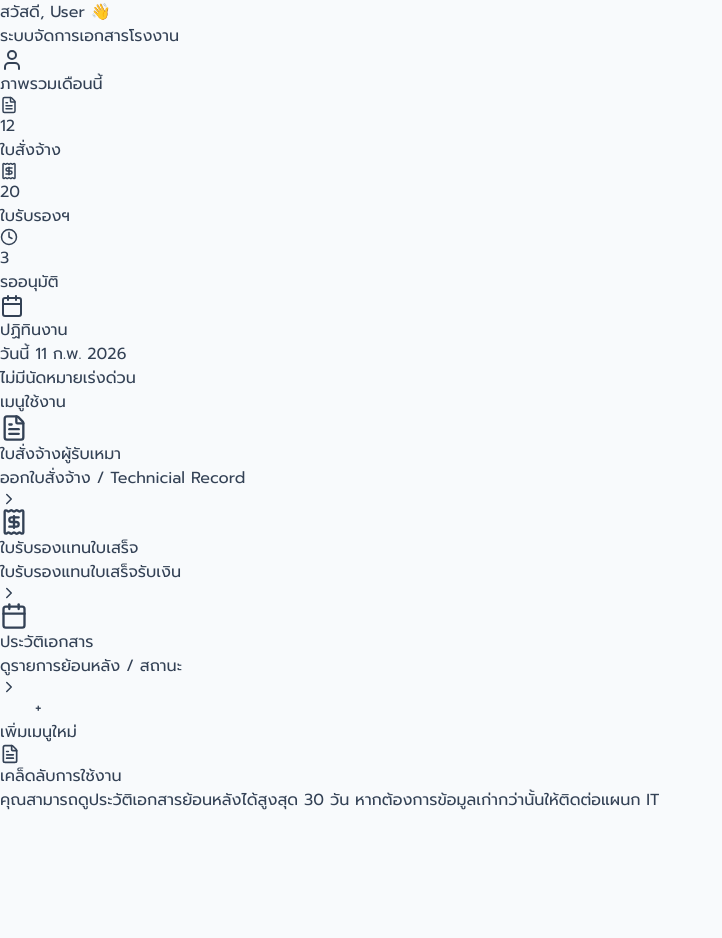
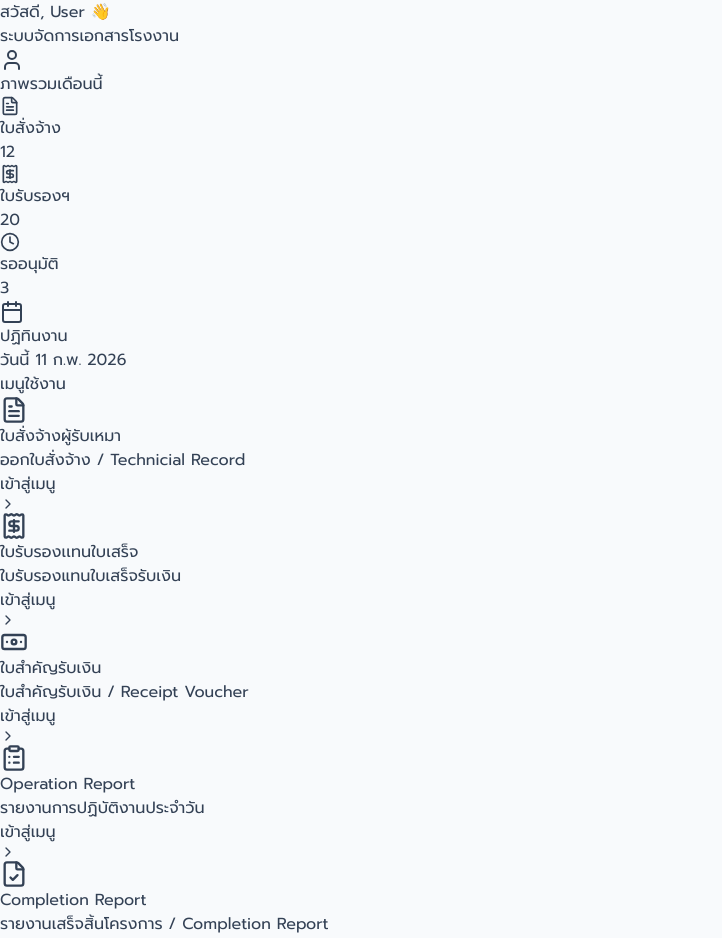
Before and after one commit to eakathit/factory-docs-system, a React (Vite) app: page / in a window 1280 px wide. Shown: the top 938 px of the page, without its empty margins (0-722 px from the left). Before the commit the page ends 812 px from the top, so only its background shows below. Built offline with nearby package versions, Linux system fonts and the light colour scheme; no server answers.

Commit message:
style: update layout

```diff
--- a/src/App.jsx
+++ b/src/App.jsx
@@ -2,8 +2,18 @@
 import { useState, useEffect } from 'react'
 import { BrowserRouter as Router, Routes, Route, Link } from 'react-router-dom'
 import {
-  FileText, User, Calendar, Receipt, ChevronRight,
-  LayoutGrid, Clock, Sparkles, TrendingUp
+  FileText,
+  Receipt,
+  Calendar,
+  Clock,
+  User,
+  Menu,
+  X,
+  ChevronRight,
+  Banknote, // ไอคอนใหม่: ใบสำคัญรับเงิน
+  ClipboardList, // ไอคอนใหม่: Op Report
+  FileCheck, // ไอคอนใหม่: Completion Report
+  LayoutGrid // ไอคอนใหม่: รวม App
 } from 'lucide-react'
 
 // นำเข้าไฟล์หน้าต่างๆ (คงเดิมไว้)
@@ -12,56 +22,50 @@ import History from './History'
 import OrderPrint from './OrderPrint'
 import ReceiptForm from './ReceiptForm'
 import ReceiptPrint from './ReceiptPrint'
+import FactoryPortal from './FactoryPortal'
 
 // --- Component: Quick Stat Widget (ตัวเลขสรุป) ---
-const StatWidget = ({ icon: Icon, label, value, trend, color }) => (
-  <div className="bg-white/80 backdrop-blur-sm p-4 rounded-2xl shadow-sm border border-slate-100 flex-1 min-w-[140px]">
-    <div className="flex items-start justify-between mb-2">
-      <div className={`p-2 rounded-xl ${color} bg-opacity-10 text-${color.split('-')[1]}-600`}>
-        <Icon size={18} />
+const StatWidget = ({ icon: Icon, label, value, color }) => (
+  <div className="bg-white p-6 rounded-2xl shadow-sm border border-slate-100 min-w-[200px] flex-1 fade-in-up hover:shadow-md transition-shadow">
+    <div className="flex items-center gap-4">
+      <div className={`p-3 rounded-xl ${color} bg-opacity-10 text-white`}>
+        <div className={`w-8 h-8 rounded-lg flex items-center justify-center ${color}`}>
+          <Icon size={20} />
         </div>
-      {trend && (
-        <span className="text-xs font-medium text-emerald-600 flex items-center bg-emerald-50 px-2 py-0.5 rounded-full">
-          +{trend}% <TrendingUp size={10} className="ml-1" />
-        </span>
-      )}
       </div>
-    <div className="text-2xl font-bold text-slate-800">{value}</div>
-    <div className="text-xs text-slate-500 font-medium">{label}</div>
+      <div>
+        <p className="text-sm text-slate-500 font-medium mb-1">{label}</p>
+        <h4 className="text-2xl font-bold text-slate-800">{value}</h4>
+      </div>
+    </div>
   </div>
 )
-
 // --- Component: การ์ดเมนูแบบใหม่ ---
 const MenuCard = ({ to, title, subtitle, icon: Icon, gradient, delay }) => (
-  <Link
-    to={to}
-    className="group relative overflow-hidden bg-white rounded-3xl p-6 shadow-sm hover:shadow-xl hover:shadow-blue-200/50 transition-all duration-300 transform hover:-translate-y-1 border border-slate-50 fade-in-up"
+  <Link to={to} className="block group">
+    <div
+      className={`h-full bg-white rounded-3xl p-6 shadow-sm border border-slate-100 hover:shadow-xl hover:-translate-y-1 transition-all duration-300 relative overflow-hidden fade-in-up`}
       style={{ animationDelay: `${delay}ms` }}
     >
-    {/* พื้นหลัง Gradient จางๆ เวลา Hover */}
-    <div className={`absolute inset-0 opacity-0 group-hover:opacity-10 transition-opacity duration-300 bg-gradient-to-br ${gradient}`}></div>
+      <div className={`absolute top-0 right-0 w-32 h-32 bg-gradient-to-br ${gradient} opacity-10 rounded-bl-[100px] -mr-10 -mt-10 group-hover:scale-110 transition-transform duration-500`} />
 
-    <div className="relative z-10 flex items-center justify-between">
-      <div className="flex items-center gap-4">
-        {/* Icon Box */}
-        <div className={`w-14 h-14 rounded-2xl flex items-center justify-center text-white shadow-lg bg-gradient-to-br ${gradient} group-hover:scale-110 transition-transform duration-300`}>
-          <Icon size={28} strokeWidth={2} />
+      <div className="relative z-10 flex flex-col h-full justify-between">
+        <div>
+          <div className={`w-14 h-14 rounded-2xl bg-gradient-to-br ${gradient} flex items-center justify-center text-white mb-6 shadow-lg transform group-hover:rotate-6 transition-transform duration-300`}>
+            <Icon size={28} />
           </div>
-
-        {/* Text */}
-        <div className="flex flex-col">
-          <h3 className="text-lg font-bold text-slate-700 group-hover:text-slate-900 transition-colors">
+          <h3 className="text-xl font-bold text-slate-800 mb-2 group-hover:text-blue-600 transition-colors">
             {title}
           </h3>
-          <p className="text-sm text-slate-400 group-hover:text-slate-500 font-light">
+          <p className="text-slate-500 text-sm leading-relaxed">
             {subtitle}
           </p>
         </div>
+
+        <div className="mt-6 flex items-center text-sm font-semibold text-slate-400 group-hover:text-blue-600 transition-colors">
+          <span>เข้าสู่เมนู</span>
+          <ChevronRight size={16} className="ml-2 group-hover:translate-x-1 transition-transform" />
         </div>
-
-      {/* Arrow */}
-      <div className="w-8 h-8 rounded-full bg-slate-50 flex items-center justify-center text-slate-300 group-hover:bg-blue-600 group-hover:text-white transition-all duration-300">
-        <ChevronRight size={18} />
       </div>
     </div>
   </Link>
@@ -80,12 +84,10 @@ const Home = ({ user }) => {
   // ใน src/App.jsx (Component Home)
 
 return (
-  <div className="min-h-screen bg-slate-50/50 pb-10"> {/* เพิ่มสีพื้นหลังจางๆ ให้ดูมีมิติ */}
+    <div className="min-h-screen bg-slate-50/50 pb-10">
 
-    {/* เปลี่ยน max-w-7xl เป็น max-w-screen-2xl และเพิ่ม padding ด้านข้างอีกนิด (lg:px-12) */}
-  <div className="w-full max-w-[96%] mx-auto px-4 sm:px-6 lg:px-8">
+      <div className="w-full max-w-[96%] mx-auto px-4 sm:px-6 lg:px-12">
 
-      {/* 1. Header (แสดงเต็มความกว้างเหมือนเดิม) */}
         <header className="pt-8 pb-8 flex justify-between items-end">
           <div>
             <h1 className="text-3xl font-bold text-slate-800 bg-clip-text text-transparent bg-gradient-to-r from-slate-800 to-slate-600">
@@ -100,18 +102,14 @@ return (
           </div>
         </header>
 
-      {/* --- ส่วนที่ปรับปรุงใหม่: แบ่ง Grid ซ้าย-ขวา --- */}
         <div className="grid grid-cols-1 lg:grid-cols-12 gap-8 items-start">
 
-        {/* LEFT COLUMN: สถิติ (จะไปอยู่ด้านซ้ายเมื่อจอใหญ่) */}
-        {/* ใช้ lg:col-span-4 แปลว่ากินพื้นที่ 4/12 หรือ 1 ใน 3 ของจอ */}
-        <div className="lg:col-span-4 space-y-6">
+          {/* LEFT COLUMN: Stats */}
+          <div className="lg:col-span-4 xl:col-span-3 space-y-6">
             <h3 className="text-lg font-semibold text-slate-700 hidden lg:block px-1">
               ภาพรวมเดือนนี้
             </h3>
 
-          {/* ในมือถือ: เลื่อนแนวนอน (overflow-x-auto) */}
-          {/* ใน Desktop: เรียงลงมาแนวตั้ง (lg:flex-col) */}
             <div className="flex gap-4 overflow-x-auto pb-4 lg:pb-0 lg:overflow-visible lg:flex-col lg:gap-5">
               <StatWidget
                 icon={FileText}
@@ -132,28 +130,28 @@ return (
                 color="bg-orange-500"
               />
 
-            {/* เพิ่ม Card พิเศษสำหรับ Desktop เพื่อให้ฝั่งซ้ายดูไม่โล่งเกินไป */}
+              {/* Card เพิ่มเติมสำหรับ Desktop */}
               <div className="hidden lg:block bg-white p-6 rounded-2xl shadow-sm border border-slate-100 mt-4">
                 <h4 className="text-slate-800 font-medium mb-2 flex items-center gap-2">
                   <Calendar className="w-4 h-4 text-blue-500"/> ปฏิทินงาน
                 </h4>
                 <p className="text-sm text-slate-500">
                   วันนี้ 11 ก.พ. 2026<br/>
-                 ไม่มีนัดหมายเร่งด่วน
                 </p>
               </div>
             </div>
           </div>
 
-        {/* RIGHT COLUMN: เมนูหลัก (จะไปอยู่ด้านขวาเมื่อจอใหญ่) */}
-        {/* ใช้ lg:col-span-8 แปลว่ากินพื้นที่ 8/12 หรือ 2 ใน 3 ของจอ */}
-        <div className="lg:col-span-8">
+          {/* RIGHT COLUMN: 6 เมนูหลัก */}
+          <div className="lg:col-span-8 xl:col-span-9">
             <h3 className="text-lg font-semibold text-slate-700 mb-4 hidden lg:block px-1">
                เมนูใช้งาน
             </h3>
 
-           {/* ปรับ Grid ของเมนูให้ใหญ่ขึ้น */}
-           <div className="grid gap-5 sm:grid-cols-2">
+            {/* Grid 3 คอลัมน์ (วาง 6 เมนู = 2 แถวพอดี) */}
+            <div className="grid gap-5 sm:grid-cols-2 xl:grid-cols-3">
+
+              {/* 1. ใบสั่งจ้าง (เดิม) */}
               <MenuCard
                 to="/contractor-order"
                 title="ใบสั่งจ้างผู้รับเหมา"
@@ -163,47 +161,67 @@ return (
                 delay="100"
               />
 
+              {/* 2. ใบรับรองแทนใบเสร็จ (เดิม) */}
               <MenuCard
                 to="/receipt-form"
                 title="ใบรับรองเเทนใบเสร็จ"
                 subtitle="ใบรับรองแทนใบเสร็จรับเงิน"
                 icon={Receipt}
                 gradient="from-emerald-500 to-teal-500"
+                delay="150"
+              />
+
+              {/* 3. ใบสำคัญรับเงิน (ใหม่) */}
+              <MenuCard
+                to="/payment-voucher"
+                title="ใบสำคัญรับเงิน"
+                subtitle="ใบสำคัญรับเงิน / Receipt Voucher"
+                icon={Banknote}
+                gradient="from-pink-500 to-rose-500"
                 delay="200"
               />
 
+              {/* 4. Operation Report (ใหม่) */}
+              <MenuCard
+                to="/operation-report"
+                title="Operation Report"
+                subtitle="รายงานการปฏิบัติงานประจำวัน"
+                icon={ClipboardList}
+                gradient="from-violet-500 to-purple-600"
+                delay="250"
+              />
+
+              {/* 5. Completion Report (ใหม่) */}
+              <MenuCard
+                to="/completion-report"
+                title="Completion Report"
+                subtitle="รายงานเสร็จสิ้นโครงการ / Completion Report"
+                icon={FileCheck}
+                gradient="from-orange-400 to-amber-500"
+                delay="300"
+              />
+
+              {/* history document */}
               <MenuCard
               to="/history"
               title="ประวัติเอกสาร"
-              subtitle="ดูรายการย้อนหลัง / สถานะ"
+              subtitle="ตรวจสอบ / ย้อนดูรายการเก่า"
               icon={Calendar}
-              gradient="from-orange-400 to-pink-500"
-              delay="300"
+              gradient="from-cyan-500 to-blue-500"
+              delay="350"
               />
 
-            <button className="group h-full min-h-[120px] relative overflow-hidden bg-white/50 rounded-3xl p-6 hover:bg-white transition-all duration-300 border-2 border-dashed border-slate-200 hover:border-blue-300 flex flex-col items-center justify-center gap-3 fade-in-up shadow-sm hover:shadow-md" style={{animationDelay: '400ms'}}>
-               <div className="w-12 h-12 rounded-full bg-slate-100 group-hover:bg-blue-50 flex items-center justify-center transition-colors">
-                  <span className="text-2xl text-slate-400 group-hover:text-blue-500">+</span>
+              {/* 6. รวมแอปพลิเคชัน (ใหม่) */}
+              <MenuCard
+                to="/factory-portal"
+                title="รวมเว็บแอปฯ (Portal)"
+                subtitle="ทางเข้าสู่ระบบอื่นๆ ของบริษัท"
+                icon={LayoutGrid}
+                gradient="from-slate-600 to-slate-800"
+                delay="350"
+              />
+
             </div>
-               <span className="text-slate-400 font-medium group-hover:text-slate-600">
-                 เพิ่มเมนูใหม่
-               </span>
-            </button>
-          </div>
-
-          {/* Tips: ส่วนเสริมสำหรับ Desktop */}
-          <div className="mt-8 hidden lg:block p-4 bg-blue-50 rounded-2xl border border-blue-100 flex items-start gap-4">
-             <div className="p-2 bg-blue-100 rounded-lg text-blue-600">
-                <FileText size={20}/>
-             </div>
-             <div>
-                <h4 className="font-medium text-blue-900">เคล็ดลับการใช้งาน</h4>
-                <p className="text-sm text-blue-700/80 mt-1">
-                  คุณสามารถดูประวัติเอกสารย้อนหลังได้สูงสุด 30 วัน หากต้องการข้อมูลเก่ากว่านั้นให้ติดต่อแผนก IT
-                </p>
-             </div>
-          </div>
-
           </div>
 
         </div>
@@ -222,6 +240,7 @@ function App() {
           <Route path="/" element={<Home user={user} />} />
           <Route path="/contractor-order" element={<ContractorForm />} />
           <Route path="/history" element={<History />} />
+          <Route path="/factory-portal" element={<FactoryPortal />} />
           <Route path="/print/:orderId" element={<OrderPrint />} />
           <Route path="/receipt-form" element={<ReceiptForm />} />
           <Route path="/receipt-print/:id" element={<ReceiptPrint />} />
--- /dev/null
+++ b/src/FactoryPortal.jsx
@@ -0,0 +1,110 @@
+import React from 'react'
+import { Link } from 'react-router-dom'
+import {
+  ChevronLeft,
+  ExternalLink,
+  Clock,
+  Wrench,
+  ShieldCheck,
+  Database
+} from 'lucide-react'
+
+const FactoryPortal = () => {
+
+    // รายการ Web app
+    const apps = [
+        {
+            id: 1,
+            title: "ระบบลงเวลาทำงาน (Time Tracker)",
+            description: "ระบบบันทึกเวลาเข้า-ออกงาน",
+            url: "https://timetracker-f1e11.web.app/",
+            icon: Clock,
+            color: "bg-orange-500",
+            gradient: "from-orange-500 to-red-500"
+        },
+        {
+            id: 2,
+            title: "ระบบสต๊อกสินค้า (StockCheck)",
+            description: "เช็คสต๊อกสินค้าในโรงงาน",
+            url: "https://stockapppwa.web.app/",
+            icon: Wrench,
+            color: "bg-blue-600",
+            gradient: "from-blue-600 to-indigo-600"
+        }
+
+    ]
+
+return (
+    <div className="min-h-screen bg-slate-50/50">
+
+      {/* Container */}
+      <div className="w-full max-w-[96%] mx-auto px-4 sm:px-6 lg:px-12 py-8">
+
+        {/* Header: ปุ่มย้อนกลับ + หัวข้อ */}
+        <div className="flex items-center gap-4 mb-8">
+          <Link
+            to="/"
+            className="w-10 h-10 rounded-full bg-white border border-slate-200 flex items-center justify-center text-slate-500 hover:bg-blue-50 hover:text-blue-600 hover:border-blue-200 transition-all shadow-sm"
+          >
+            <ChevronLeft size={24} />
+          </Link>
+          <div>
+            <h1 className="text-2xl font-bold text-slate-800">Factory Portal</h1>
+            <p className="text-slate-500">รวมเว็บแอปพลิเคชันและระบบงานภายใน</p>
+          </div>
+        </div>
+
+        {/* Grid แสดงรายการ App */}
+        <div className="grid gap-6 md:grid-cols-2 xl:grid-cols-3">
+          {apps.map((app) => (
+            <a
+              key={app.id}
+              href={app.url}
+              target="_blank" // เปิดแท็บใหม่
+              rel="noopener noreferrer" // เพื่อความปลอดภัย
+              className="group relative bg-white rounded-3xl p-6 border border-slate-100 shadow-sm hover:shadow-xl hover:-translate-y-1 transition-all duration-300 overflow-hidden flex flex-col min-h-[200px]"
+            >
+              {/* Decorative Background */}
+              <div className={`absolute top-0 right-0 w-32 h-32 bg-gradient-to-br ${app.gradient} opacity-5 rounded-bl-[100px] -mr-10 -mt-10 group-hover:opacity-10 transition-opacity`} />
+
+              {/* Icon & Title */}
+              <div className="relative z-10 flex-1">
+                <div className="flex justify-between items-start mb-4">
+                  <div className={`w-14 h-14 rounded-2xl ${app.gradient} flex items-center justify-center text-white shadow-lg shadow-gray-200`}>
+                    <app.icon size={28} />
+                  </div>
+                  <div className="p-2 bg-slate-50 rounded-full text-slate-400 group-hover:bg-blue-50 group-hover:text-blue-600 transition-colors">
+                    <ExternalLink size={20} />
+                  </div>
+                </div>
+
+                <h3 className="text-xl font-bold text-slate-800 mb-2 group-hover:text-blue-700 transition-colors">
+                  {app.title}
+                </h3>
+                <p className="text-slate-500 text-sm leading-relaxed">
+                  {app.description}
+                </p>
+              </div>
+
+              {/* Footer ของการ์ด */}
+              <div className="mt-6 pt-4 border-t border-slate-100 flex items-center text-sm font-medium text-slate-400 group-hover:text-blue-600 transition-colors">
+                <span>เปิดใช้งานระบบ</span>
+              </div>
+            </a>
+          ))}
+
+          {/* Card เปล่าสำหรับโปรเจกต์ในอนาคต */}
+          <div className="border-2 border-dashed border-slate-200 rounded-3xl p-6 flex flex-col items-center justify-center text-center min-h-[200px] text-slate-400">
+             <div className="w-12 h-12 rounded-full bg-slate-100 mb-3 flex items-center justify-center">
+               <span className="text-2xl">+</span>
+             </div>
+             <p>ระบบอื่นๆ เร็วๆ นี้</p>
+          </div>
+
+        </div>
+      </div>
+    </div>
+  )
+}
+
+export default FactoryPortal
--- a/src/main.jsx
+++ b/src/main.jsx
@@ -1,6 +1,7 @@
 import React from 'react'
 import ReactDOM from 'react-dom/client'
 import App from './App.jsx'
+import FactoryPortal from './FactoryPortal.jsx'
 import './index.css' // <--- บรรทัดนี้สำคัญมาก! ต้องมี
 
 ReactDOM.createRoot(document.getElementById('root')).render(
```
Lines whose indentation alone changed are shown as unchanged.
